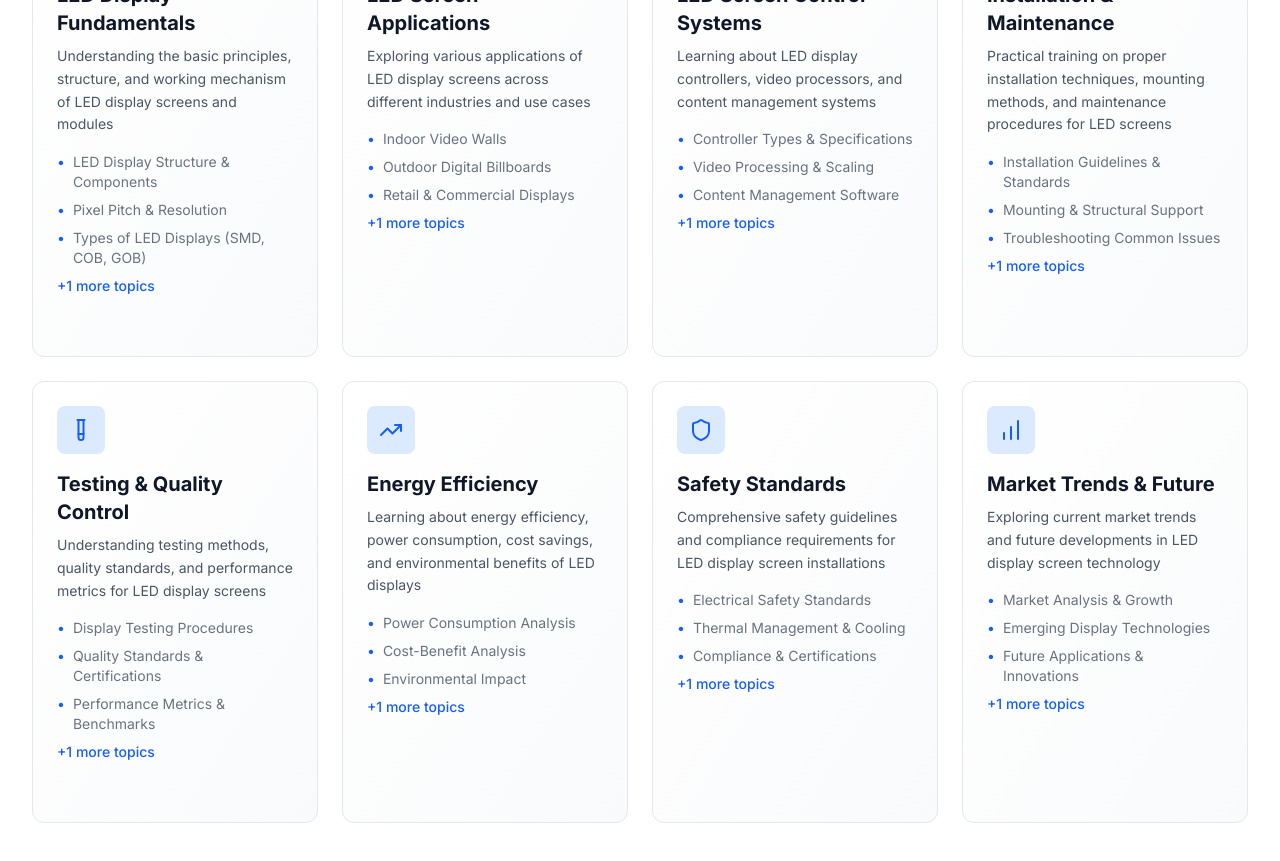
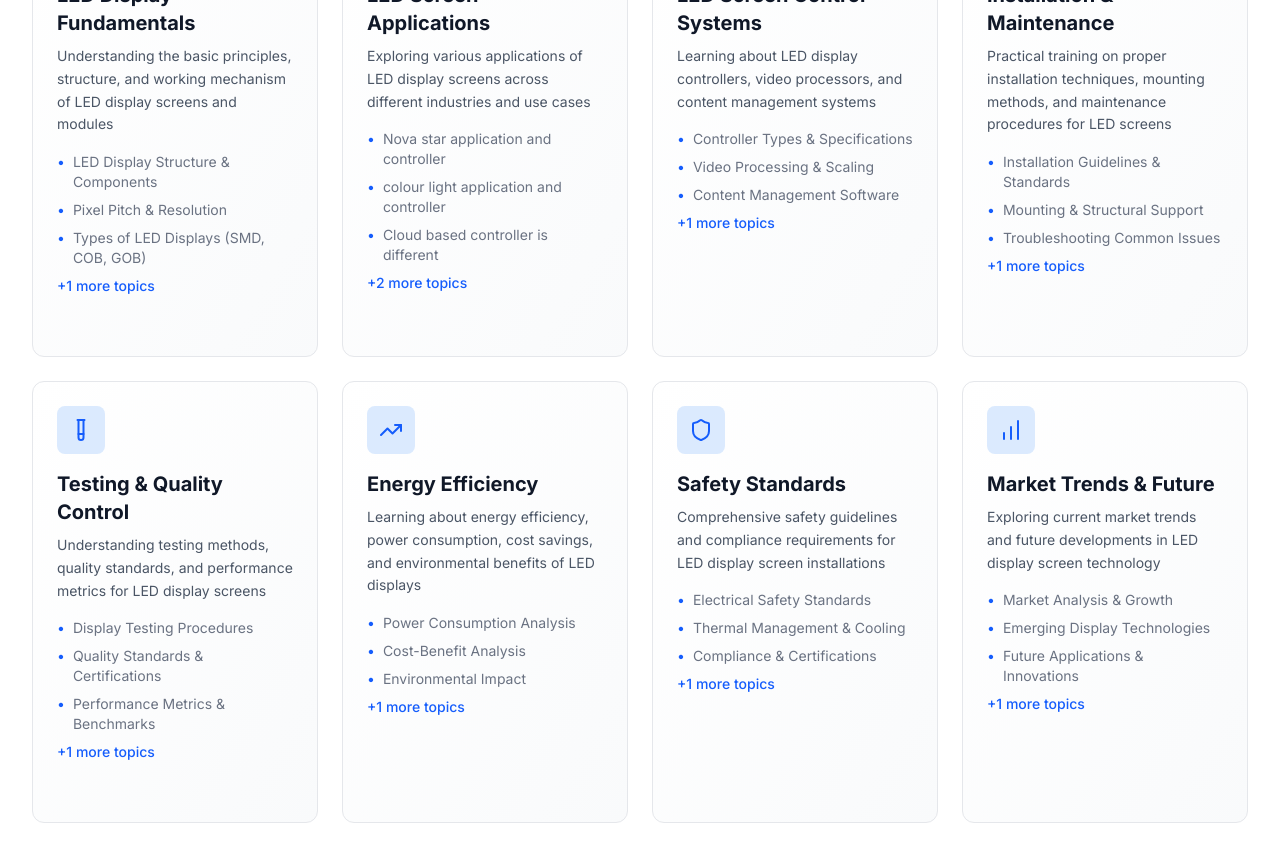
Before and after one commit to jbshaik-code/led-screen, a Next.js app: page / in a window 1280 px wide. Shown: the part 1200-2061 px from the top of the page. Built offline with nearby package versions, Linux system fonts and the light colour scheme.

Commit message:
Update LED Screen Applications module topics

```diff
--- a/app/components/TrainingModules.tsx
+++ b/app/components/TrainingModules.tsx
@@ -34,9 +34,10 @@ const modules = [
     description:
       "Exploring various applications of LED display screens across different industries and use cases",
     topics: [
-      "Indoor Video Walls",
-      "Outdoor Digital Billboards",
-      "Retail & Commercial Displays",
+      "Nova star application and controller",
+      "colour light application and controller",
+      "Cloud based controller is different",
+      "Live screening controller is different",
       "Broadcast & Control Rooms",
     ],
   },
```
